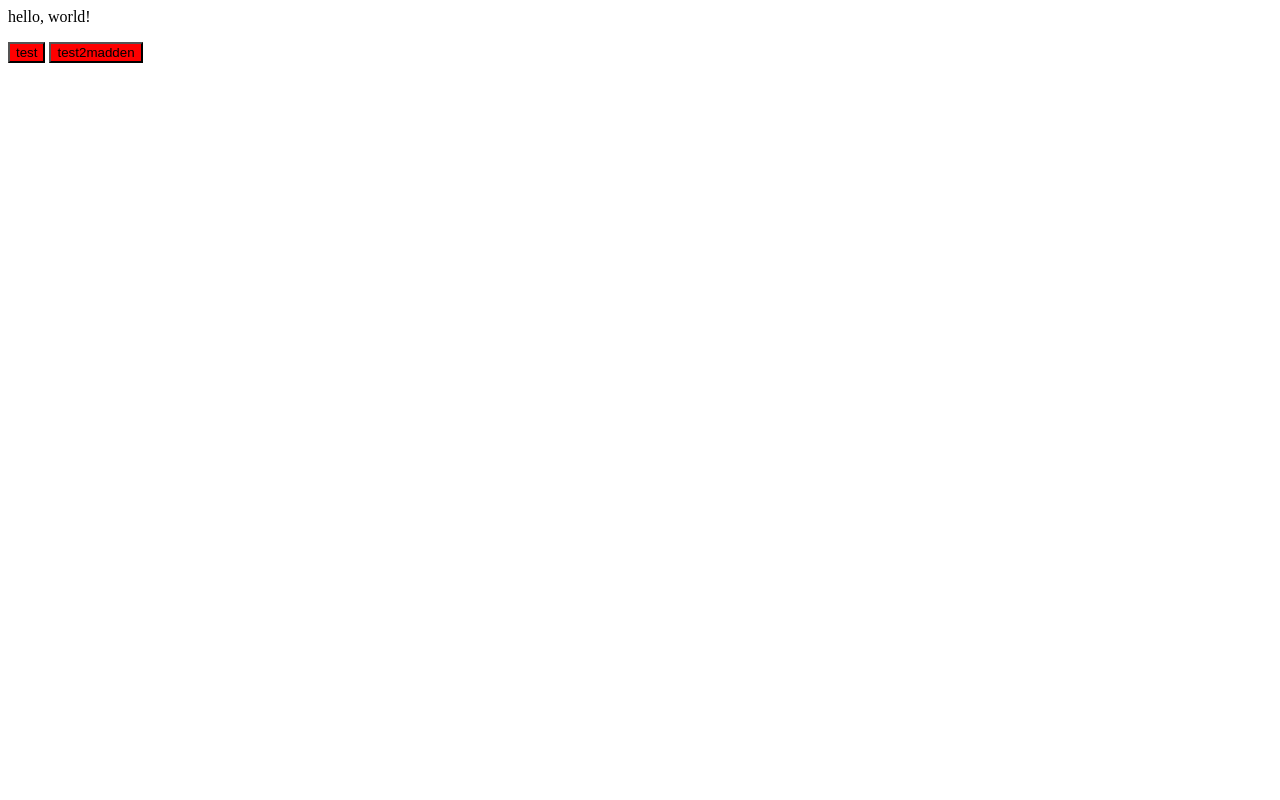
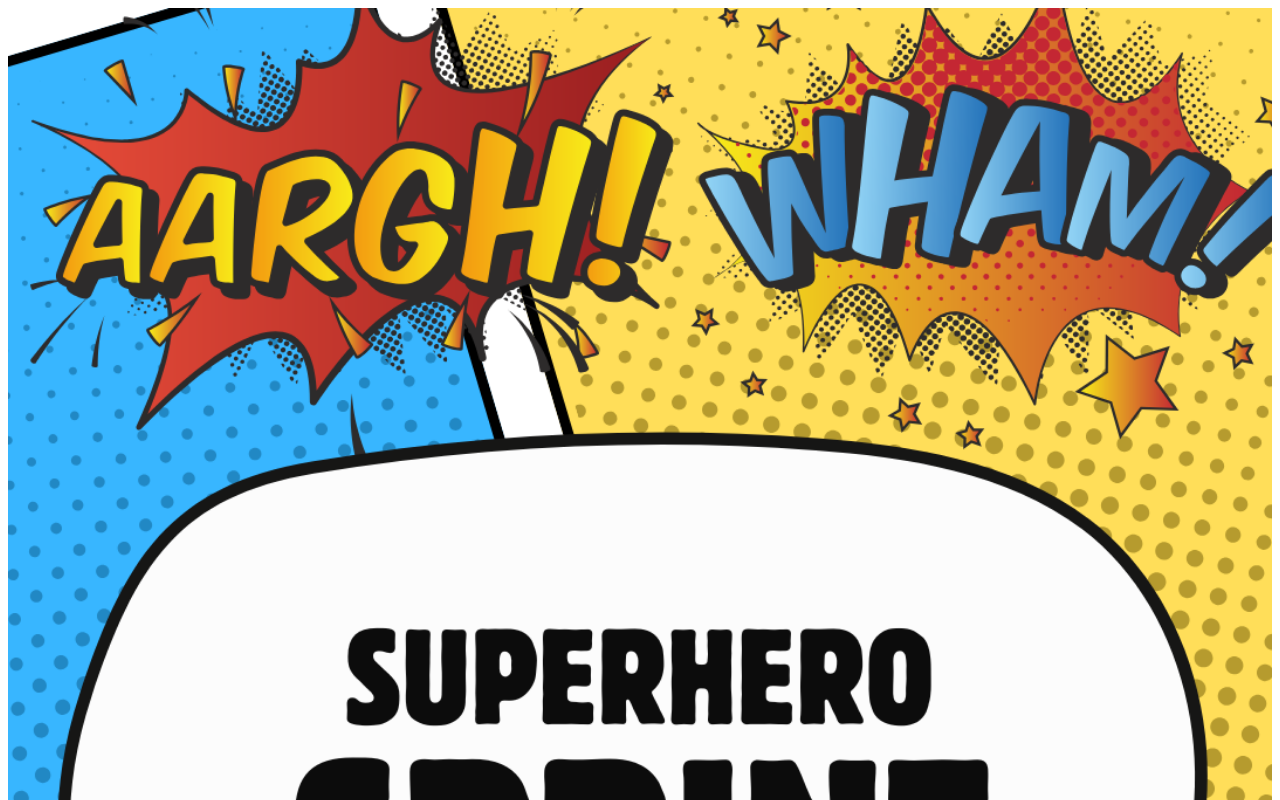
Before and after one commit to mattyso/Superhero-Sprint, a website: page index.html in a window 1280 px wide. Shown: the top 800 px of the page. Drawn offline with Linux system fonts and the light colour scheme.

Commit message:
building html page

```diff
--- a/index.html
+++ b/index.html
@@ -5,6 +5,7 @@
     <link rel="stylesheet" type="text/css" href="./src/style.css" />
     <script src="./src/index.js"></script>
     <body>
+        <img id="background" src=".\assets\TitlePage_Bg.png" />
         <p>
             hello, world!
         </p>
--- a/src/style.css
+++ b/src/style.css
@@ -1,3 +1,7 @@
-button {
-    background-color: red;
+.body {
+    margin: 0px;
 }
+
+#background {
+    width:100%;
+}
```
Also changed, not shown: assets/TitlePage_Bg.png (added).
